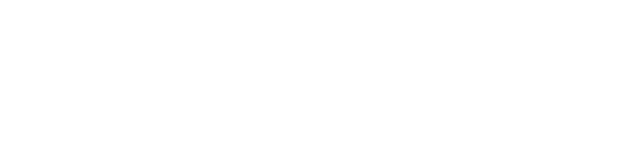
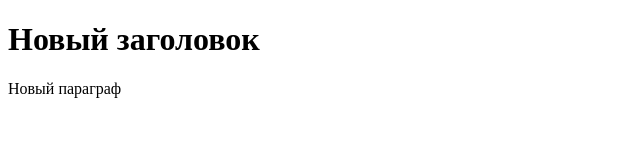
Before and after one commit to elebedinskiy/web-dev-1, a plain HTML site: page index.html in a window 1280 px wide. Shown: the whole page, without its empty margins (0-640 px from the left). Drawn offline with Linux system fonts and the light colour scheme.

Commit message:
edit code

```diff
--- a/index.html
+++ b/index.html
@@ -1,11 +1,15 @@
 <!DOCTYPE html>
 <html lang="en">
+
 <head>
     <meta charset="UTF-8">
     <meta name="viewport" content="width=device-width, initial-scale=1.0">
     <title>Document</title>
 </head>
+
 <body>
+    <h1>Новый заголовок</h1>
+    <p>Новый параграф</p>
+</body>
 
-</body>
 </html>
```
